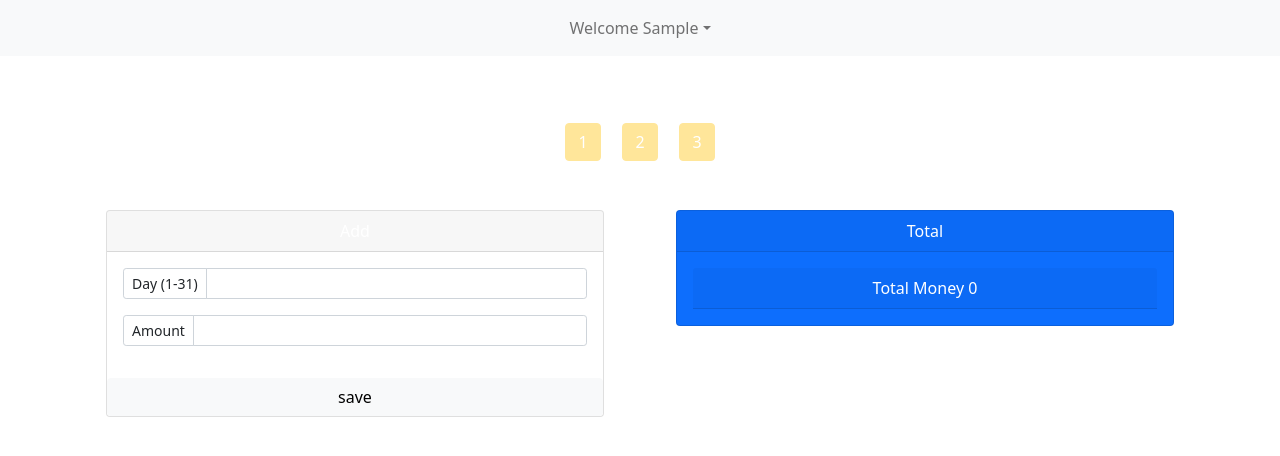
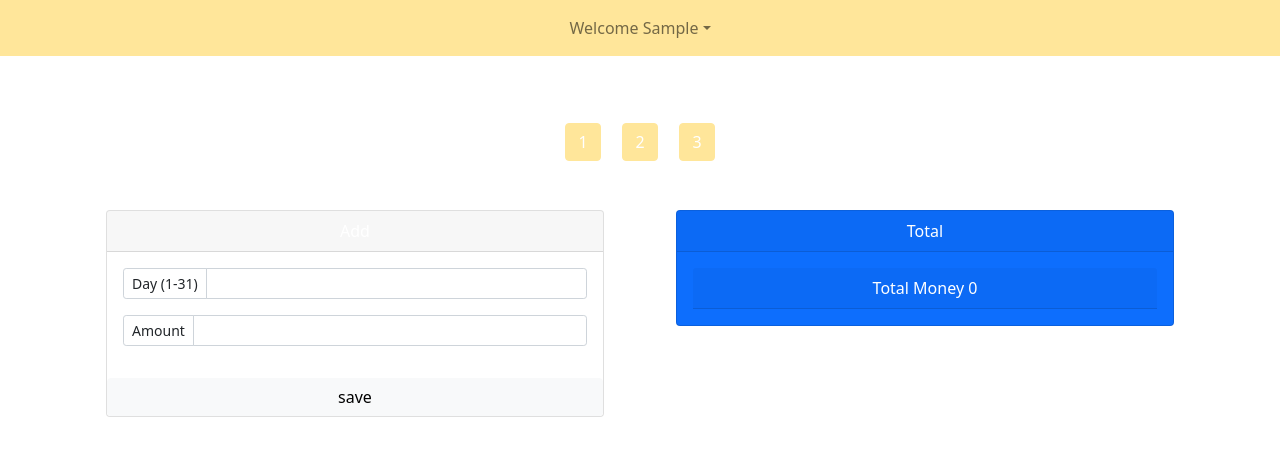
Before and after one commit to mertovich/mss, a React (Create React App) app in the folder web/: page / in a window 1280 px wide. Both pictures are taken after typing "Sample" into the empty fields and a click on the button "Submit". Shown: the top 456 px of the page. Built offline with nearby package versions, Linux system fonts and the light colour scheme.

Commit message:
add(NavBar): color

```diff
--- a/web/src/components/NavBar.tsx
+++ b/web/src/components/NavBar.tsx
@@ -10,7 +10,7 @@ interface IProps {
 const NavBar: React.FC<IProps> = ({ user,handleLogout, clearDashBoard }) => {
     return (
         <div>
-            <Navbar bg="light" variant="light">
+            <Navbar style={{backgroundColor: '#FFE69A'}} variant="light">
                 <Container style={{
                         justifyContent: 'center',
                     }} >
```
